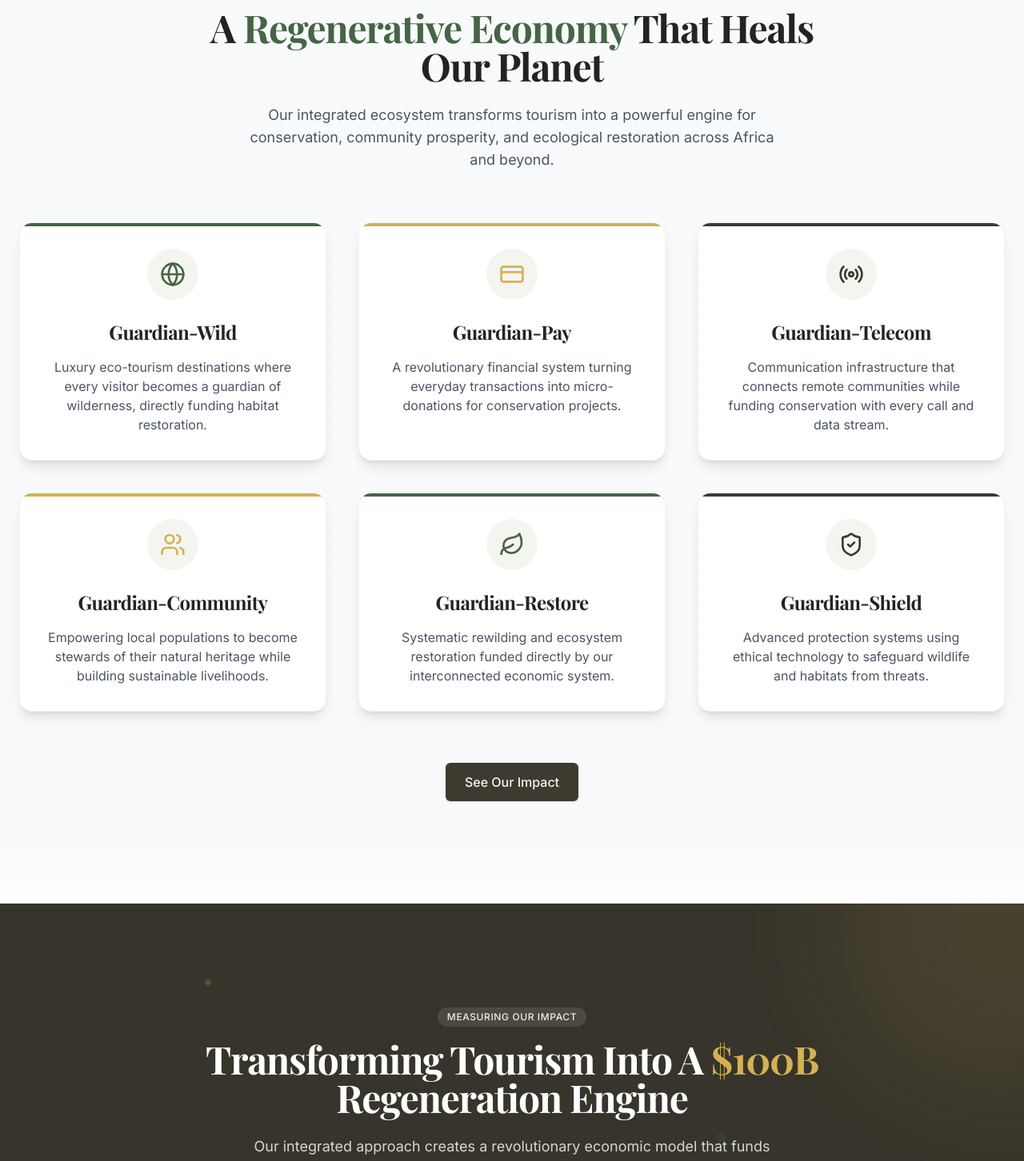
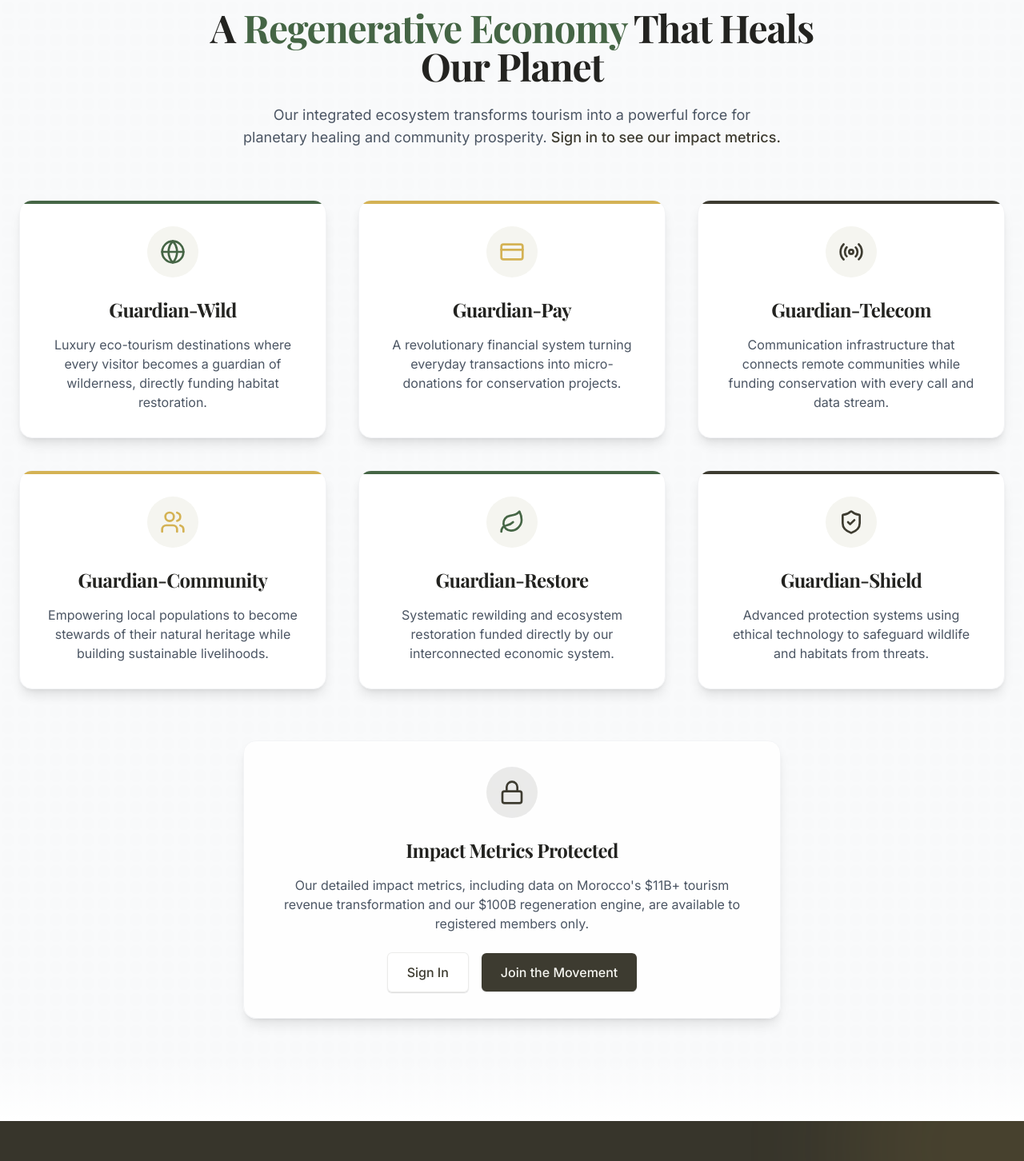
Before and after one commit to ObiwanKenobee/eco-economic-journey, a React (Vite) app: page / in a window 1280 px wide. Shown: the part 960-2412 px from the top of the page at 80% size. Built offline with nearby package versions, Linux system fonts and the light colour scheme.

Commit message:
Hide impact metrics
Hide the impact metrics and make them only accessible after login.

```diff
--- a/src/components/PillarsSection.tsx
+++ b/src/components/PillarsSection.tsx
@@ -1,8 +1,10 @@
 
 import React from 'react';
-import { Leaf, CreditCard, Radio, Globe, Users, ShieldCheck } from 'lucide-react';
+import { Leaf, CreditCard, Radio, Globe, Users, ShieldCheck, Lock } from 'lucide-react';
 import Button from './Button';
 import AnimatedSection from './AnimatedSection';
+import { useAuth } from '@/contexts/AuthContext';
+import { Link } from 'react-router-dom';
 
 interface PillarCardProps {
   title: string;
@@ -28,6 +30,8 @@ const PillarCard = ({ title, description, icon, delay, color }: PillarCardProps)
 );
 
 const PillarsSection = () => {
+  const { isAuthenticated } = useAuth();
+
   return (
     <section id="how-it-works" className="py-20 lg:py-32 bg-gray-50 relative overflow-hidden">
       {/* Background pattern */}
@@ -43,9 +47,16 @@ const PillarsSection = () => {
           <h2 className="text-3xl md:text-4xl lg:text-5xl font-bold text-charcoal mb-6">
             A <span className="text-forest">Regenerative Economy</span> That Heals Our Planet
           </h2>
+
+          {isAuthenticated ? (
             <p className="text-lg text-gray-600 max-w-2xl mx-auto">
               Our integrated ecosystem transforms tourism into a powerful engine for conservation, community prosperity, and ecological restoration across Africa and beyond.
             </p>
+          ) : (
+            <p className="text-lg text-gray-600 max-w-2xl mx-auto">
+              Our integrated ecosystem transforms tourism into a powerful force for planetary healing and community prosperity. <span className="text-earth font-medium">Sign in to see our impact metrics.</span>
+            </p>
+          )}
         </AnimatedSection>
 
         <div className="grid md:grid-cols-3 gap-6 lg:gap-10 mt-12">
@@ -96,11 +107,33 @@ const PillarsSection = () => {
           />
         </div>
 
+        {!isAuthenticated ? (
+          <AnimatedSection animation="fade-up" delay={1400} className="text-center mt-16 p-8 bg-white/80 backdrop-blur-sm rounded-2xl border border-gray-100 shadow-lg max-w-2xl mx-auto">
+            <div className="flex items-center justify-center mb-6">
+              <div className="w-16 h-16 flex items-center justify-center bg-earth/10 rounded-full text-earth">
+                <Lock className="w-8 h-8" />
+              </div>
+            </div>
+            <h3 className="text-2xl font-bold text-charcoal mb-4">Impact Metrics Protected</h3>
+            <p className="text-gray-600 mb-6">
+              Our detailed impact metrics, including data on Morocco's $11B+ tourism revenue transformation and our $100B regeneration engine, are available to registered members only.
+            </p>
+            <div className="flex flex-col sm:flex-row items-center justify-center gap-4">
+              <Button href="/auth/login" variant="secondary">
+                Sign In
+              </Button>
+              <Button href="/auth/register" glow>
+                Join the Movement
+              </Button>
+            </div>
+          </AnimatedSection>
+        ) : (
           <AnimatedSection animation="fade-up" delay={1400} className="text-center mt-16">
             <Button href="#impact" glow>
               See Our Impact
             </Button>
           </AnimatedSection>
+        )}
       </div>
     </section>
   );
```
Lines whose indentation alone changed are shown as unchanged.
